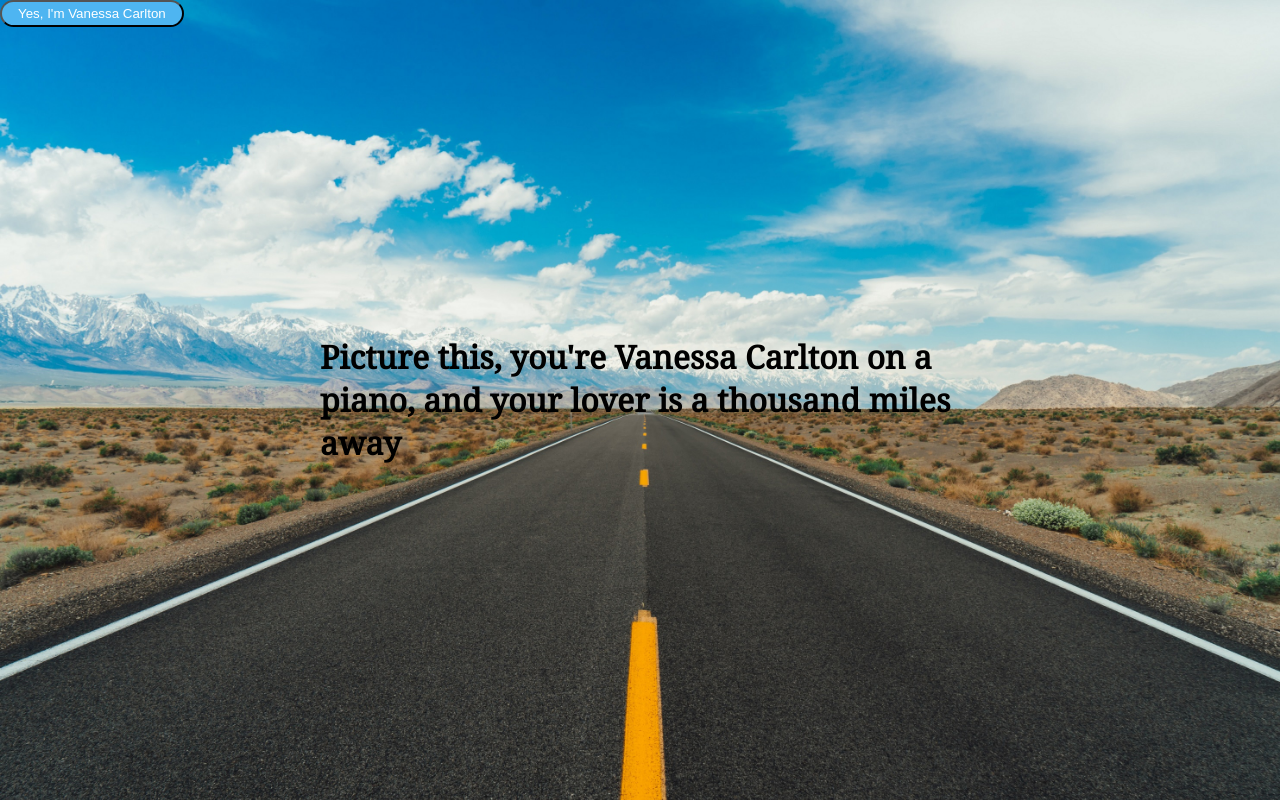
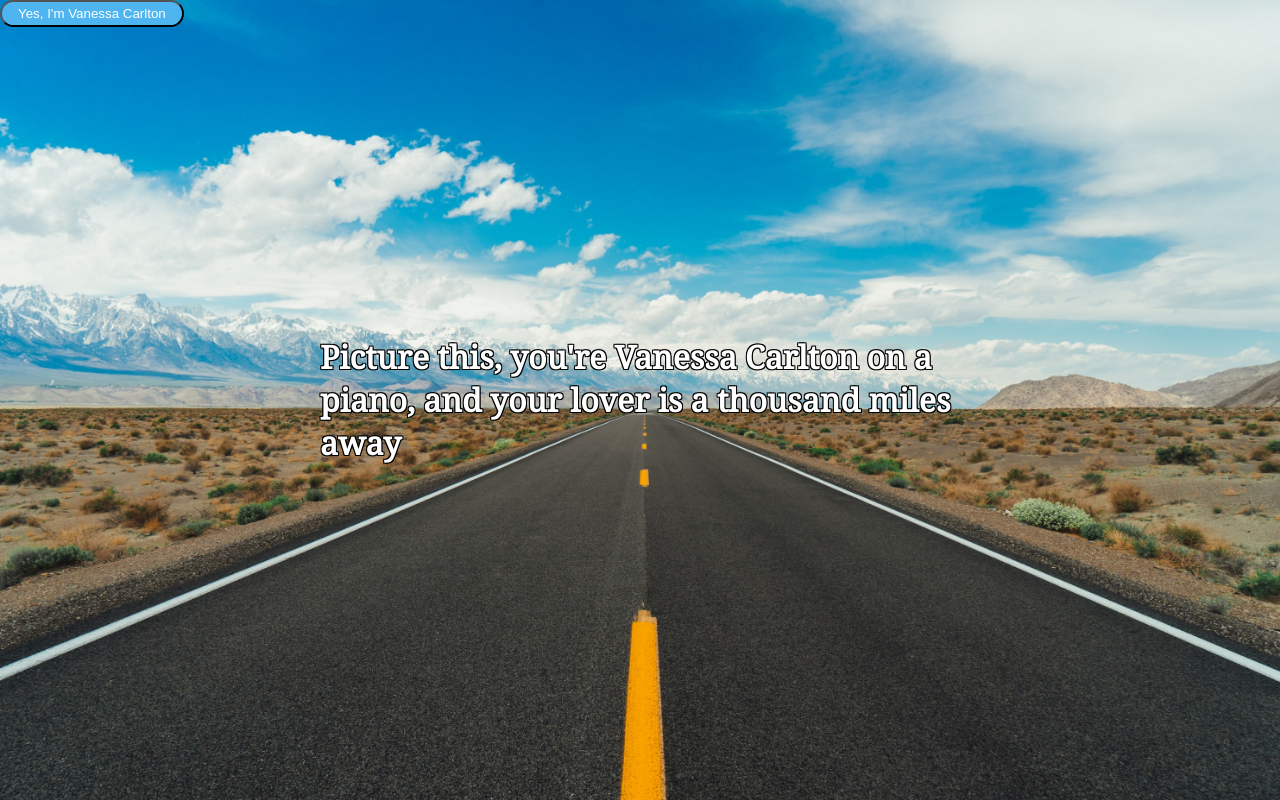
Before and after one commit to SebStrug/thousand-miles, a Flask app: template templates/home.html in a window 1280 px wide. Run offline with Flask 2, Linux system fonts and the light colour scheme; the template is opened without the code that fills it, so the values that code supplies are empty.

Commit message:
Add outline to landing text

```diff
--- a/static/stylesheet.css
+++ b/static/stylesheet.css
@@ -10,6 +10,12 @@ body {
     left: 0px;
     width: 100%;
     height: 100%;
+    color: white;
+    text-shadow:
+    -1px -1px 0 #000,
+    1px -1px 0 #000,
+    -1px 1px 0 #000,
+    1px 1px 0 #000;
 }
 
 .center {
```
